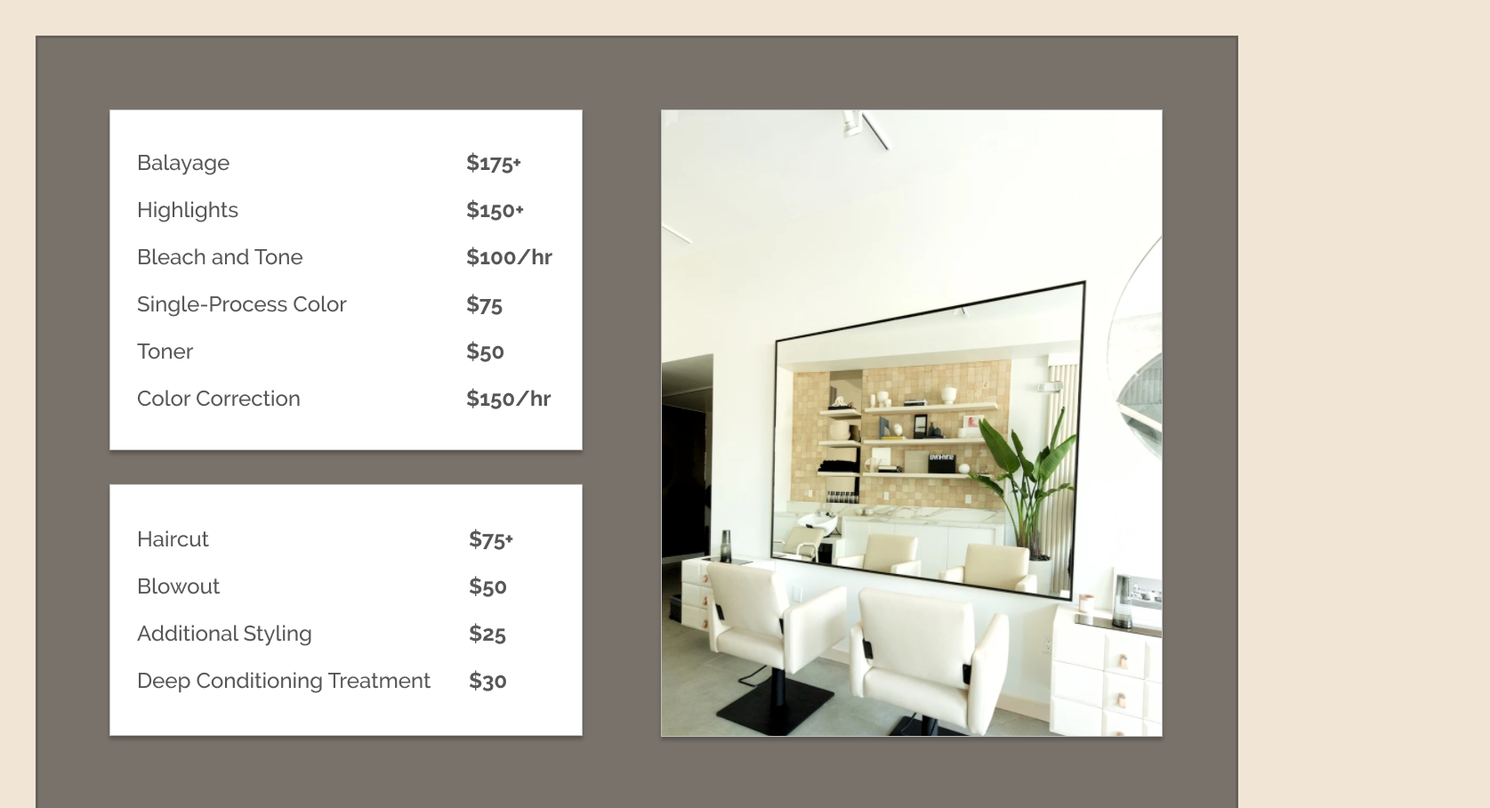
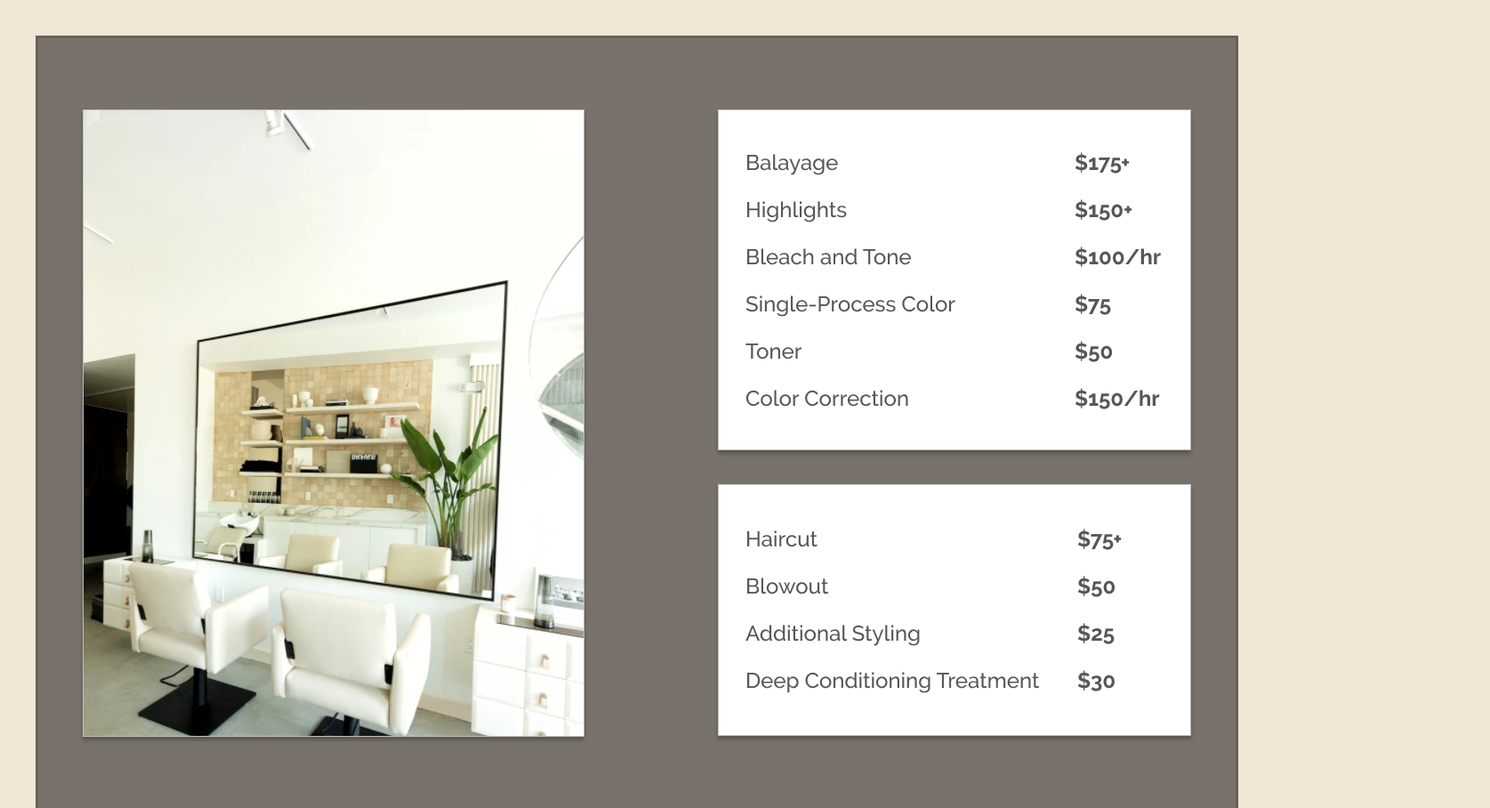
Before and after one commit to stacey042/GLAM, a plain HTML site: page services.html in a window 1280 px wide. Shown: the part 120-1028 px from the top of the page at 89% size, 1675 px wide, since content can reach past the window. Drawn offline with Linux system fonts and the light colour scheme.

Commit message:
fixed services page
accidentally moved the wrong picture which derailed all css, but fixed that

```diff
--- a/css/salon.css
+++ b/css/salon.css
@@ -196,6 +196,7 @@ button.ctaalt{
 
 	margin-left: 40px;
 	margin-top: 80px;
+	position: absolute;
 
 }
 
@@ -203,23 +204,21 @@ button.ctaalt{
 	background-color: rgba(0,0,0,.5);
 	height: 865px;
     width: 1346px;
-    margin-left: 0;
     border: 3px solid rgba(0,0,0,.15);
 }
 
 
 .services-pic{
-	position: relative;
-	top: -704px;
-	left: 700px;
+	position: absolute;
 	max-width: 100%;
   	height: 703px;
   	display: inline-block;
   	overflow: hidden;
-  	margin: 0;
   	border: 1px solid #BFBFBF;
   	background-color: white;
   	box-shadow: 0px 4px 4px rgba(0, 0, 0, 0.25);
+  	margin-left: 50px;
+    margin-top: 80px;
 
 }
 
@@ -228,11 +227,13 @@ button.ctaalt{
 	width: 500px;
   	padding-top: 45px;
   	padding-left: 30px;
-  	margin-top: 80px;
-  	margin-left: 80px;
   	border: 1px solid #BFBFBF;
   	background-color: white;
   	box-shadow: 0px 4px 4px rgba(0, 0, 0, 0.25);
+  	position: relative;
+  	margin-left: auto;
+    margin-right: 50px;
+    margin-top: 80px;
 
 }
 
@@ -242,11 +243,12 @@ button.ctaalt{
   	padding-top: 47px;
   	padding-bottom: 30px;
   	padding-left: 30px;
-  	margin-left: 80px;
   	border: 1px solid #BFBFBF;
   	background-color: white;
   	box-shadow: 0px 4px 4px rgba(0, 0, 0, 0.25);
-
+	position: relative;
+	margin-left: auto;
+    margin-right: 50px;
 }
 
 .contactpic{
--- a/services.html
+++ b/services.html
@@ -21,9 +21,12 @@
 
 	<div class="services">
 		<div class ="layer">
-
+			<div class="services-pic">
+				<img src="img/room.png">
+			</div>
 			<div class="color">
 				<img src="img/color-services.png">
+
 			</div>
 			<br/>
 			<br/>
@@ -31,9 +34,7 @@
 			<div class="other">
 				<img src="img/other-services.png">
 			</div>
-			<div class="services-pic">
-				<img src="img/room.png">
-			</div>
+
 
 
 	</div>
```
